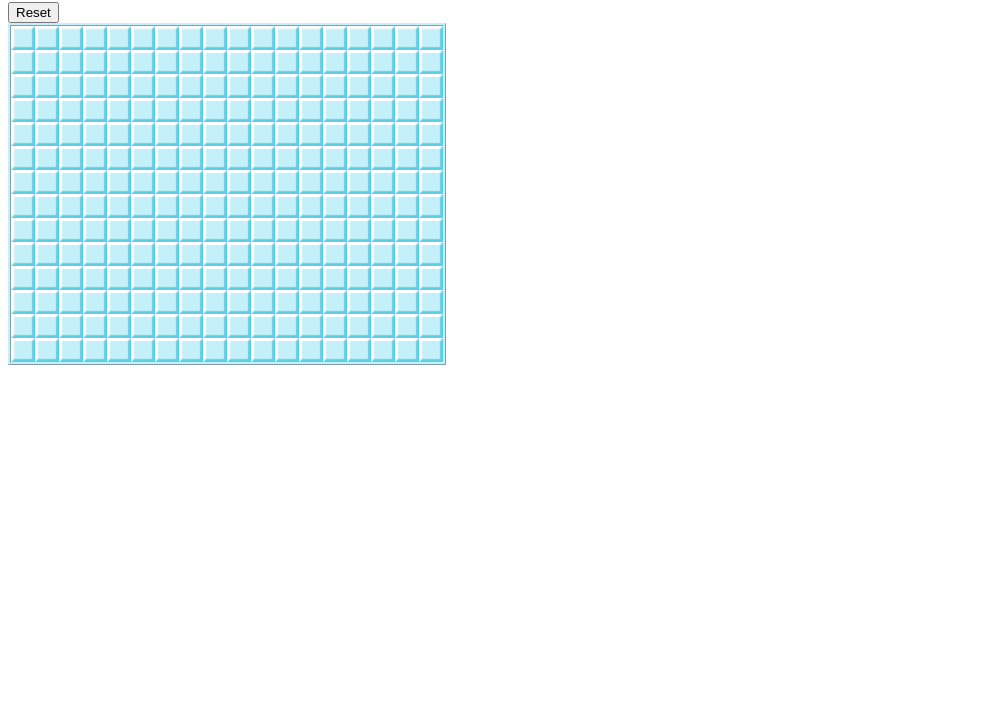
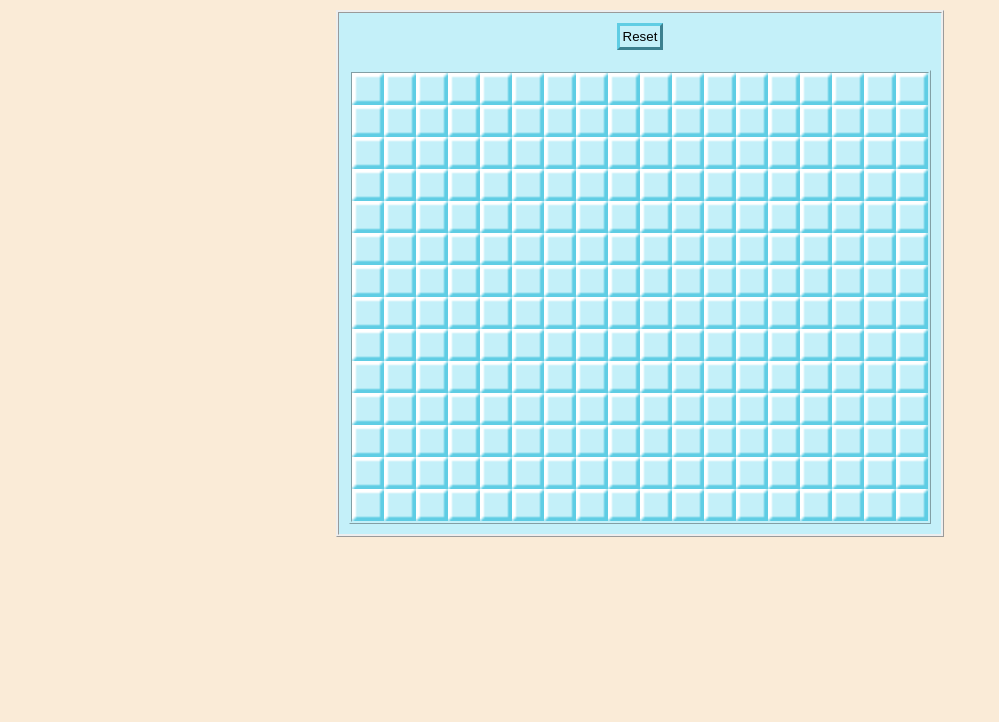
Before and after one commit to bryh311/minesweeper, a website built with Vite: page index.html in a window 1280 px wide. Shown: the part 78-800 px from the top of the page, without its empty margins (0-999 px from the left). Built offline with nearby package versions, Linux system fonts and the light colour scheme.

Commit message:
update style

```diff
--- a/src/minesweeper-ui.ts
+++ b/src/minesweeper-ui.ts
@@ -44,6 +44,7 @@ function buildGrid(root: HTMLElement, game: MineSweeper) {
 function buildResetButton(root: HTMLElement, game: MineSweeper) {
   const htmlButton = document.createElement("button");
   htmlButton.innerText = "Reset";
+  htmlButton.id = "reset-button";
   htmlButton.addEventListener("click", () => {
     game.reset();
   });
@@ -54,8 +55,8 @@ function styleRoot(height: number, width: number, root: HTMLElement) {
   root.style.display = "grid";
   root.style.gridTemplateColumns = `repeat(${width}, 1fr)`;
   root.style.gridTemplateRows = `repeat(${height}, 1fr)`;
-  root.style.width = `calc(24x * ${width})`;
-  root.style.height = `calc(24px * ${height})`;
+  root.style.width = `calc(2rem * ${width})`;
+  root.style.height = `calc(2rem * ${height})`;
 }
 
 class MineButton implements TileObserver {
@@ -76,8 +77,8 @@ class MineButton implements TileObserver {
     this.point = { x: x, y: y };
     //this.button.innerText = "";
     this.image.src = `./resources/tiles/TileUnknown.png`
-    this.image.width = 24;
-    this.image.height = 24;
+    this.image.width = 16;
+    this.image.height = 16;
     this.image.draggable = false;
     this.image.className = "tileImage";
     this.button.id = `b-${x}-${y}`;
--- a/src/style.css
+++ b/src/style.css
@@ -1,8 +1,48 @@
 :root {
-  --tile-width: 24px;
-  --tile-height: 24px;
+  --tile-width: 2rem;
+  --tile-height: 2rem;
   --tile-color: #c4f0f9;
+  --tile-border: #5fcde4;
 }
+
+h1 {
+  font-family:Arial, Helvetica, sans-serif;
+  color: black;
+}
+
+body {
+  display: flex;
+  flex-direction: column;
+  align-items: center;
+  background-color: antiquewhite;
+}
+
+#reset-button {
+  padding: 3px;
+  background-color: var(--tile-color);
+  border-style: outset;
+  border-width: 3px;
+  border-color: var(--tile-border);
+}
+
+#reset-button:active {
+  border-color: var(--tile-color);
+  border-style: inset;
+}
+
+#app {
+  display: flex;
+  flex-direction: column;
+  align-items: center;
+  width: fit-content;
+  height: fit-content;
+  border-style: ridge;
+  border-width: 3px;
+  background-color: var(--tile-color);
+  padding: 10px;
+  row-gap: 20px;
+}
+
 
 #grid {
   width: fit-content;
@@ -20,4 +60,6 @@
 
 .tileImage {
   user-select: none;
+  width:inherit;
+  height:inherit;
 }
```
